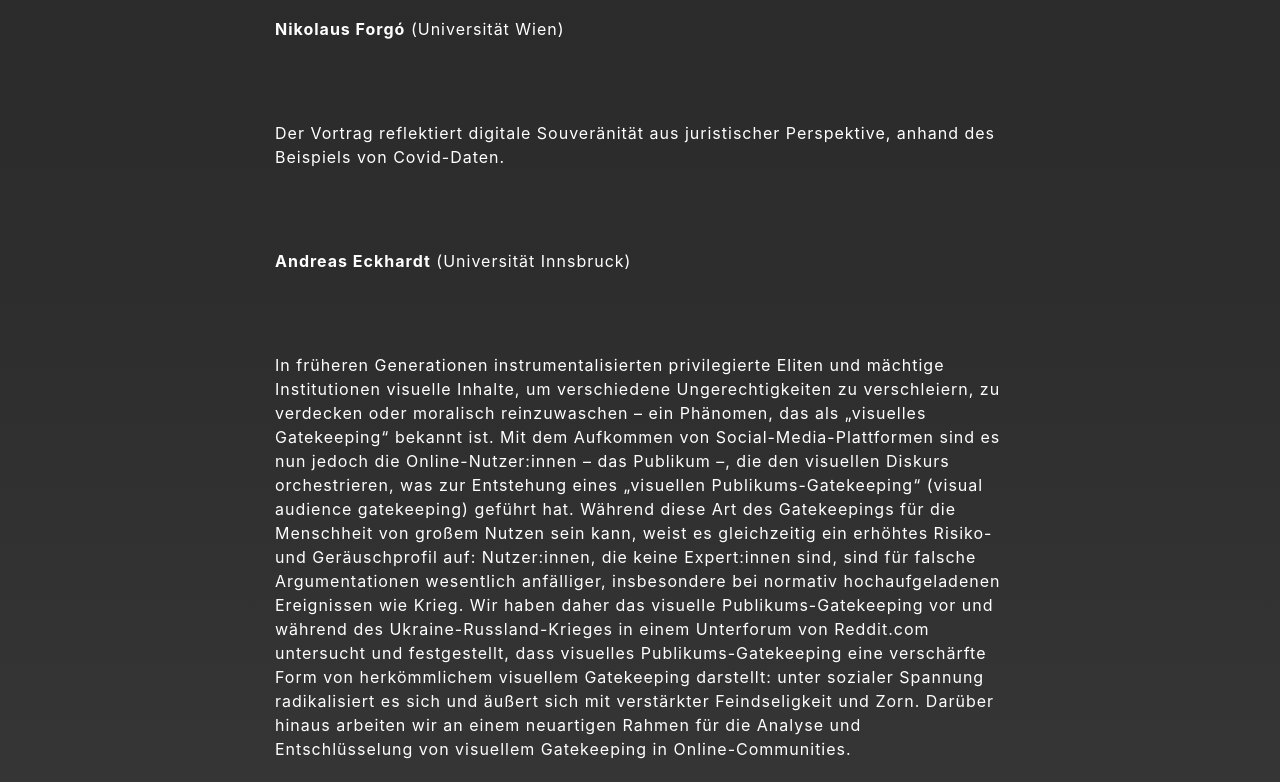
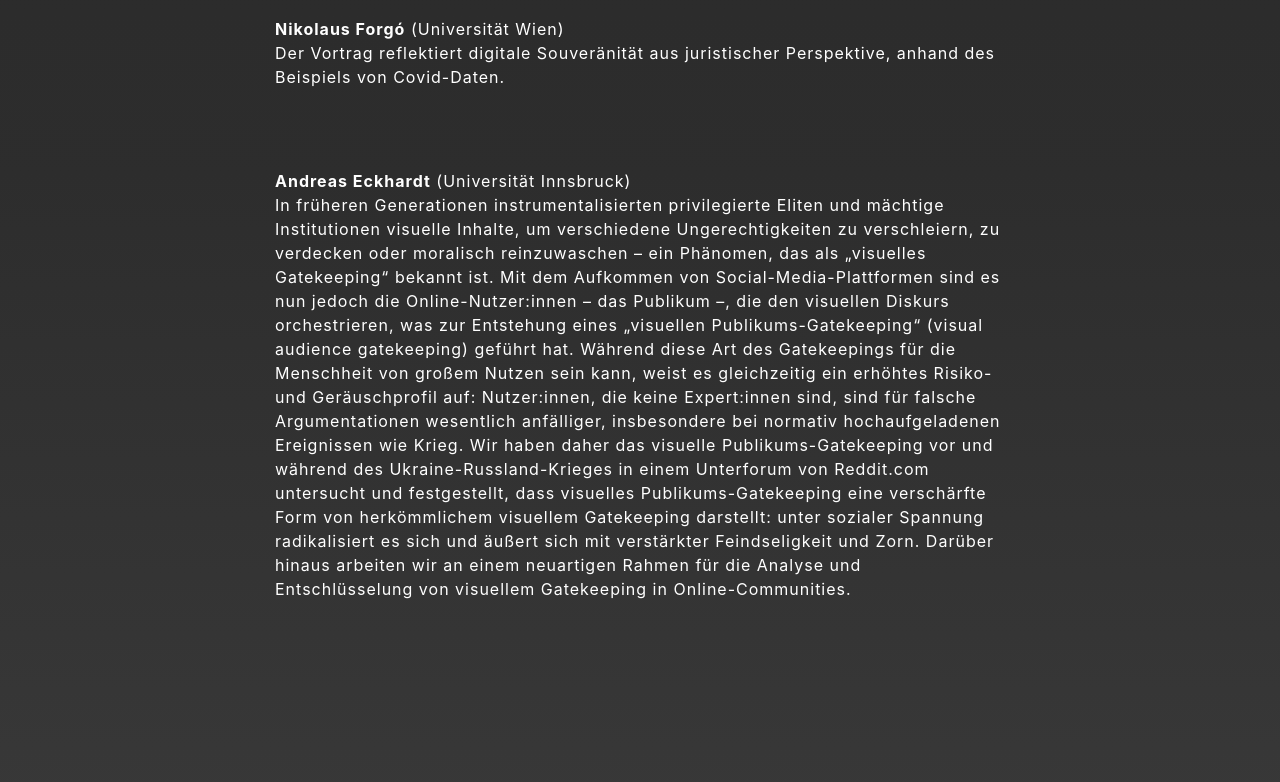
Before and after one commit to weippl/DigitaleTransformationSSP, a website with bundled scripts: page index.html in a window 1280 px wide. Shown: the part 4740-5522 px from the top of the page. Built offline with nearby package versions, Linux system fonts and the light colour scheme.

Commit message:
fixed formatting

```diff
--- a/index.html
+++ b/index.html
@@ -231,12 +231,10 @@ Angesichts jüngster weltpolitischer Entwicklungen wollen wir die nicht ganz so
 </p>
 
 <p class="text-white text-lg-left"><b>Nikolaus Forgó</b> (Universität Wien)
-</p>
-<p class="text-white text-lg-left"> Der Vortrag reflektiert digitale Souveränität aus juristischer Perspektive, anhand des Beispiels von Covid-Daten.</p>
+<br>
+Der Vortrag reflektiert digitale Souveränität aus juristischer Perspektive, anhand des Beispiels von Covid-Daten.</p>
 <p class="text-white text-lg-left"><b>Andreas Eckhardt</b> (Universität Innsbruck)
-</p>
-<p class="text-white text-lg-left">
-  In früheren Generationen instrumentalisierten privilegierte Eliten und mächtige Institutionen visuelle Inhalte, um verschiedene Ungerechtigkeiten zu verschleiern, zu verdecken oder moralisch reinzuwaschen – ein Phänomen, das als „visuelles Gatekeeping“ bekannt ist. Mit dem Aufkommen von Social-Media-Plattformen sind es nun jedoch die Online-Nutzer:innen – das Publikum –, die den visuellen Diskurs orchestrieren, was zur Entstehung eines „visuellen Publikums-Gatekeeping“ (visual audience gatekeeping) geführt hat. Während diese Art des Gatekeepings für die Menschheit von großem Nutzen sein kann, weist es gleichzeitig ein erhöhtes Risiko- und Geräuschprofil auf: Nutzer:innen, die keine Expert:innen sind, sind für falsche Argumentationen wesentlich anfälliger, insbesondere bei normativ hochaufgeladenen Ereignissen wie Krieg. Wir haben daher das visuelle Publikums-Gatekeeping vor und während des Ukraine-Russland-Krieges in einem Unterforum von Reddit.com untersucht und festgestellt, dass visuelles Publikums-Gatekeeping eine verschärfte Form von herkömmlichem visuellem Gatekeeping darstellt: unter sozialer Spannung radikalisiert es sich und äußert sich mit verstärkter Feindseligkeit und Zorn. Darüber hinaus arbeiten wir an einem neuartigen Rahmen für die Analyse und Entschlüsselung von visuellem Gatekeeping in Online-Communities.
+<br>  In früheren Generationen instrumentalisierten privilegierte Eliten und mächtige Institutionen visuelle Inhalte, um verschiedene Ungerechtigkeiten zu verschleiern, zu verdecken oder moralisch reinzuwaschen – ein Phänomen, das als „visuelles Gatekeeping“ bekannt ist. Mit dem Aufkommen von Social-Media-Plattformen sind es nun jedoch die Online-Nutzer:innen – das Publikum –, die den visuellen Diskurs orchestrieren, was zur Entstehung eines „visuellen Publikums-Gatekeeping“ (visual audience gatekeeping) geführt hat. Während diese Art des Gatekeepings für die Menschheit von großem Nutzen sein kann, weist es gleichzeitig ein erhöhtes Risiko- und Geräuschprofil auf: Nutzer:innen, die keine Expert:innen sind, sind für falsche Argumentationen wesentlich anfälliger, insbesondere bei normativ hochaufgeladenen Ereignissen wie Krieg. Wir haben daher das visuelle Publikums-Gatekeeping vor und während des Ukraine-Russland-Krieges in einem Unterforum von Reddit.com untersucht und festgestellt, dass visuelles Publikums-Gatekeeping eine verschärfte Form von herkömmlichem visuellem Gatekeeping darstellt: unter sozialer Spannung radikalisiert es sich und äußert sich mit verstärkter Feindseligkeit und Zorn. Darüber hinaus arbeiten wir an einem neuartigen Rahmen für die Analyse und Entschlüsselung von visuellem Gatekeeping in Online-Communities.
 </p>
 
 
```
